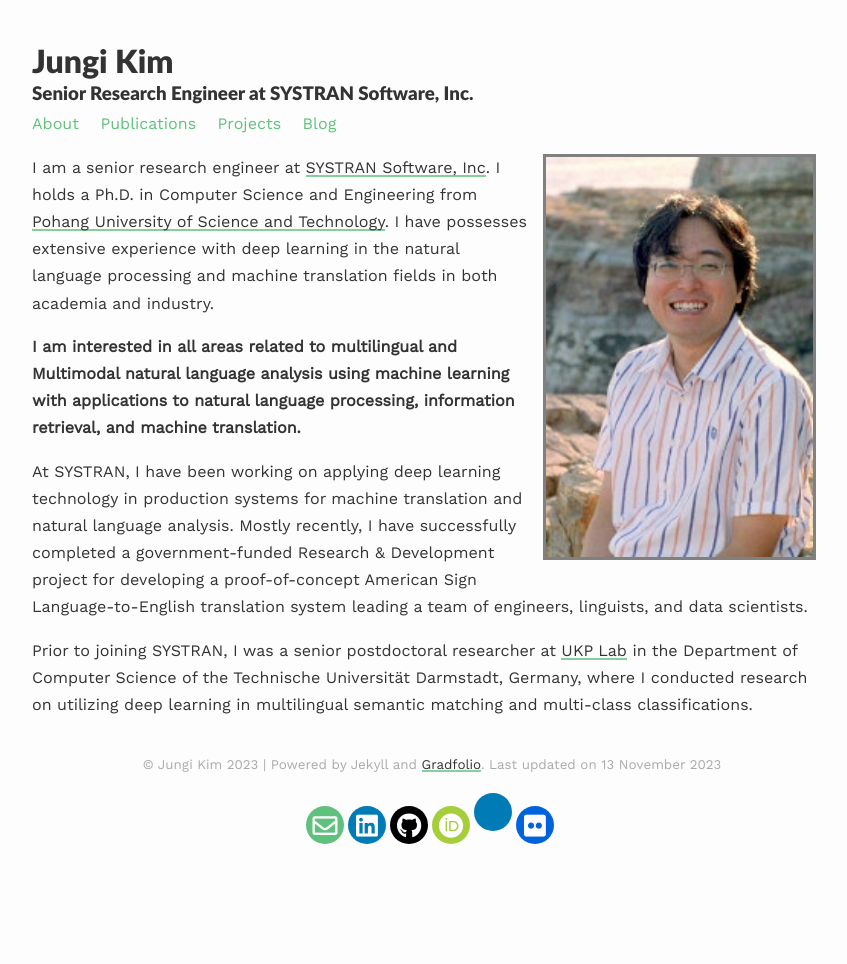
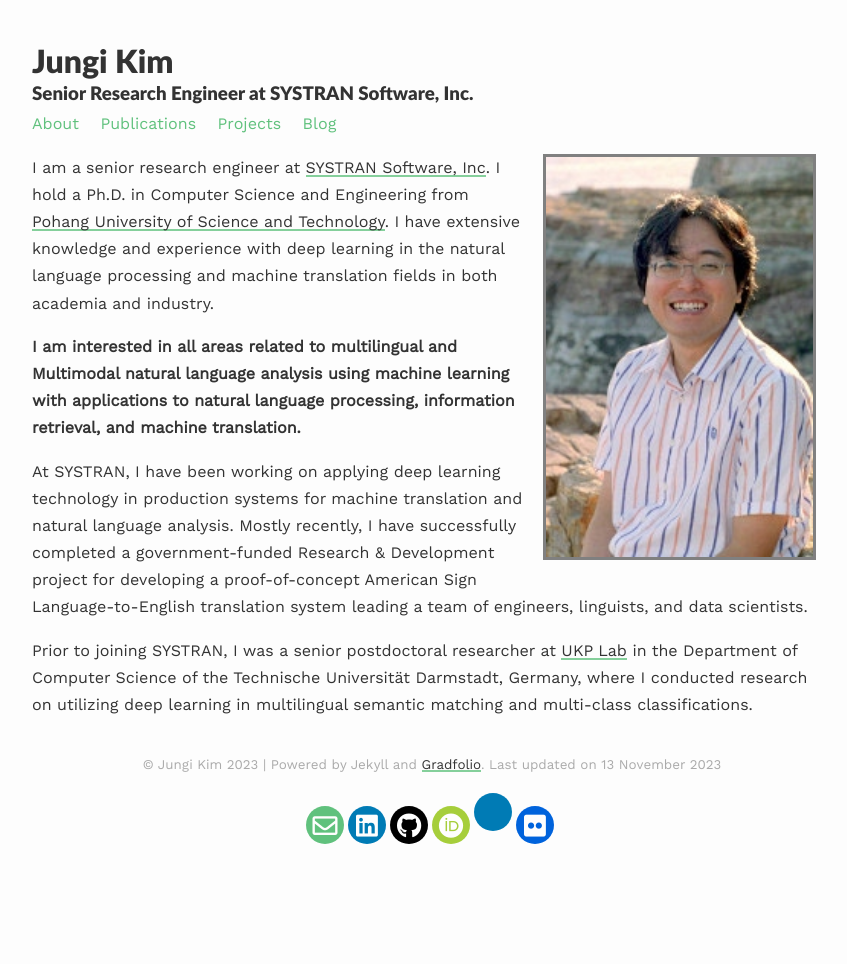
Before and after one commit to jungikim/jungikim.github.io, a Jekyll site: the page built from index.md, in a window 1280 px wide. Shown: the whole page, without its empty margins (208-1055 px from the left). Built offline with Jekyll 4.4.1, drawn with Linux system fonts in a browser that asks for light colours; nearby versions of some CDN libraries; a style sheet for code colours, icons or effects is not loaded.

Commit message:
Update index.md

```diff
--- a/index.md
+++ b/index.md
@@ -8,8 +8,8 @@ published: true
 ---
 
 I am a senior research engineer at <a href="https://www.systransoft.com/">SYSTRAN Software, Inc</a>.
-I holds a Ph.D. in Computer Science and Engineering from <a href="https://www.postech.ac.kr/">Pohang University of Science and Technology</a>.
-I have possesses extensive experience with deep learning in the natural language processing and machine translation fields in both academia and industry.
+I hold a Ph.D. in Computer Science and Engineering from <a href="https://www.postech.ac.kr/">Pohang University of Science and Technology</a>.
+I have extensive knowledge and experience with deep learning in the natural language processing and machine translation fields in both academia and industry.
 
 **I am interested in all areas related to multilingual and Multimodal natural language analysis using machine learning with applications to natural language processing, information retrieval, and machine translation.**
 
```
